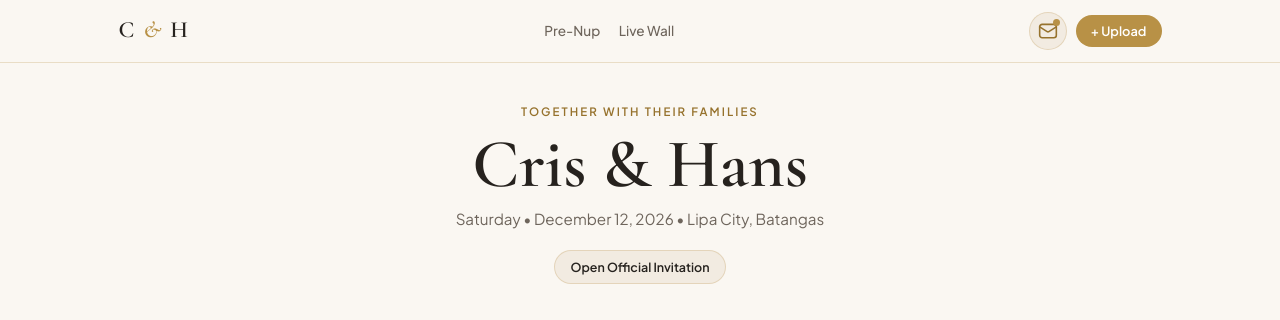
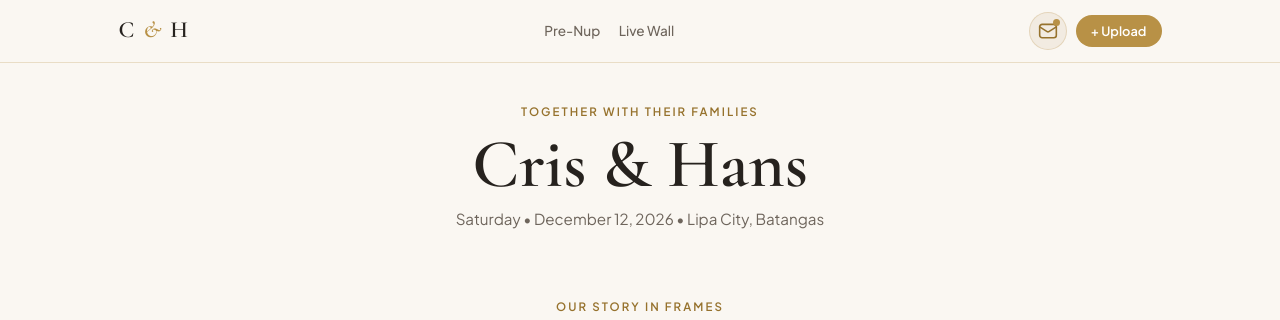
Before and after one commit to denieziee/cris-and-hans-wedding, a plain HTML site: page index.html in a window 1280 px wide. Shown: the top 320 px of the page. Drawn offline with nearby package versions, Linux system fonts and the light colour scheme; no server answers.

Commit message:
refactor: remove the 'Open Official Invitation' btn

```diff
--- a/index.html
+++ b/index.html
@@ -40,9 +40,6 @@
       <p class="eyebrow">Together With Their Families</p>
       <h1>Cris & Hans</h1>
       <p class="subtitle">Saturday • December 12, 2026 • Lipa City, Batangas</p>
-      <button type="button" class="btn-secondary-pill hero-invite-trigger" id="heroInviteTriggerBtn">
-        Open Official Invitation
-      </button>
     </div>
   </section>
 
```
